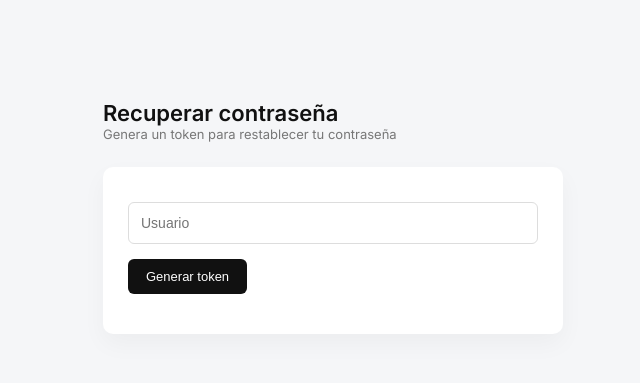
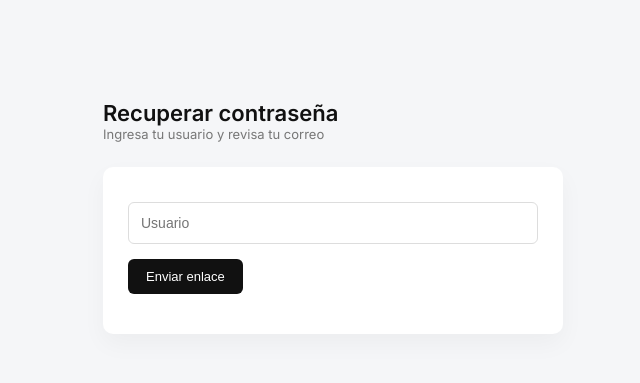
Before and after one commit to josesgomezm15/Requisitos-construcci-n-y-mantenimiento-aplicaciones-Emasivo, a Flask app: page /recuperar in a window 1280 px wide. Shown: the top 383 px of the page, without its empty margins (307-947 px from the left). Run offline with Flask 3, Linux system fonts and the light colour scheme.

Commit message:
checkpoint Funcionamiento de recuperar contraseña por medio de token enviado al correo

```diff
--- a/app.py
+++ b/app.py
@@ -1,10 +1,22 @@
 from flask import Flask, render_template, request, redirect, url_for, session
 import re
 import secrets
+from flask_mail import Mail, Message
 from db import get_connection
 
 app = Flask(__name__)
-app.secret_key = "clave-secreta-segura-cambiar-en-produccion"
+
+# 🔐 CLAVE
+app.secret_key = secrets.token_hex(32)
+
+# 📧 CONFIGURACIÓN MAIL
+app.config["MAIL_SERVER"] = "smtp.gmail.com"
+app.config["MAIL_PORT"] = 587
+app.config["MAIL_USE_TLS"] = True
+app.config["MAIL_USERNAME"] = "josesgomezm15@gmail.com"
+app.config["MAIL_PASSWORD"] = "sidr kfzr xfzo cpxk"
+
+mail = Mail(app)
 
 
 # 🔐 VALIDACIÓN
@@ -31,7 +43,6 @@ def login():
         password = request.form.get("password", "").strip()
         usuario_ingresado = usuario
 
-        # Validaciones
         valido_u, msg_u = validar_credencial(usuario)
         if not valido_u:
             error_usuario = f"Usuario inválido: {msg_u}"
@@ -53,7 +64,7 @@ def login():
                 user = cursor.fetchone()
 
                 if user:
-                    db_password = user[1].strip()
+                    db_password = user[1]
 
                     if db_password == password:
                         session["usuario"] = usuario
@@ -121,7 +132,7 @@ def cambiar_password():
             user = cursor.fetchone()
 
             if user:
-                db_password = user[0].strip()
+                db_password = user[0]
 
                 if db_password == actual:
                     cursor.execute(
@@ -129,6 +140,7 @@ def cambiar_password():
                         (nueva, session["usuario"])
                     )
                     conn.commit()
+
                     mensaje = "✅ Contraseña actualizada correctamente"
                 else:
                     mensaje = "❌ Contraseña actual incorrecta"
@@ -144,10 +156,10 @@ def cambiar_password():
     return render_template("cambiar_password.html", mensaje=mensaje)
 
 
+# 📧 RECUPERAR CONTRASEÑA
 @app.route("/recuperar", methods=["GET", "POST"])
 def recuperar():
     mensaje = ""
-    token_mostrar = ""
 
     if request.method == "POST":
         usuario = request.form.get("usuario")
@@ -156,14 +168,14 @@ def recuperar():
         cursor = conn.cursor()
 
         cursor.execute(
-            "SELECT username FROM usuarios WHERE username = ?",
+            "SELECT username, email FROM usuarios WHERE username = ?",
             (usuario,)
         )
 
         user = cursor.fetchone()
 
         if user:
-            token = secrets.token_urlsafe(16)
+            token = secrets.token_urlsafe(32)
 
             cursor.execute(
                 "UPDATE usuarios SET token = ? WHERE username = ?",
@@ -171,16 +183,35 @@ def recuperar():
             )
             conn.commit()
 
-            mensaje = "Copia este token para recuperar tu contraseña"
-            token_mostrar = token
-        else:
-            mensaje = "Usuario no existe"
+            link = url_for("reset_password", _external=True)
+
+            msg = Message(
+                subject="Recuperar contraseña",
+                sender=app.config["MAIL_USERNAME"],
+                recipients=[user[1]]
+            )
+
+            msg.body = f"""
+Hola {usuario},
+
+Usa este token para recuperar tu contraseña:
+
+TOKEN: {token}
+
+También puedes ir aquí:
+{link}
+"""
+
+            mail.send(msg)
+
+        mensaje = "📧 Si el usuario existe, revisa tu correo"
 
         conn.close()
 
-    return render_template("recuperar.html", mensaje=mensaje, token=token_mostrar)
+    return render_template("recuperar.html", mensaje=mensaje)
 
 
+# 🔑 RESET PASSWORD
 @app.route("/reset", methods=["GET", "POST"])
 def reset_password():
     mensaje = ""
--- a/templates/recuperar.html
+++ b/templates/recuperar.html
@@ -61,7 +61,6 @@
       color: #fff;
       border-radius: 6px;
       font-size: 13px;
-      text-decoration: none;
       border: none;
       cursor: pointer;
     }
@@ -76,10 +75,6 @@
       color: #555;
     }
 
-    .token-box {
-      margin-top: 15px;
-    }
-
   </style>
 </head>
 <body>
@@ -88,28 +83,17 @@
 
   <div class="header">
     <h1>Recuperar contraseña</h1>
-    <p>Genera un token para restablecer tu contraseña</p>
+    <p>Ingresa tu usuario y revisa tu correo</p>
   </div>
 
   <div class="card">
 
     <form method="POST">
       <input type="text" name="usuario" placeholder="Usuario" required>
-      <button class="btn">Generar token</button>
+      <button class="btn">Enviar enlace</button>
     </form>
 
     <p class="mensaje">{{ mensaje }}</p>
-
-    {% if token %}
-      <div class="token-box">
-        <p><strong>Token generado:</strong></p>
-        <input type="text" value="{{ token }}" readonly>
-
-        <a href="{{ url_for('reset_password') }}" class="btn">
-          Ir a cambiar contraseña
-        </a>
-      </div>
-    {% endif %}
 
   </div>
 
```
